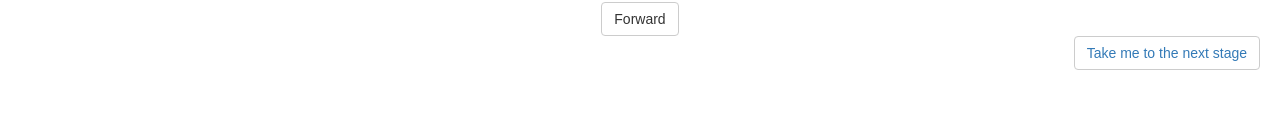
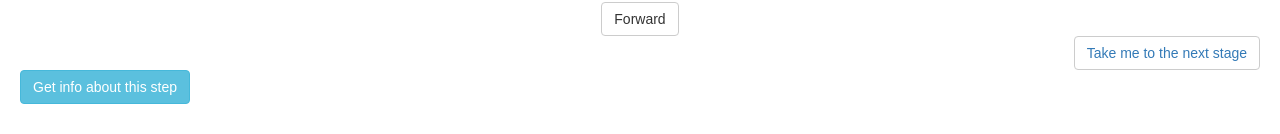
Before and after one commit to SusannaRiccardi/productive-failure-platform, a React (Create React App) app in the folder productive-failure-platform/: page /productive-failure/1/generation-one in a window 1280 px wide. Both pictures are taken after a click on the button "Gotcha". Shown: the part 663-797 px from the top of the page. Built offline with nearby package versions, Linux system fonts and the light colour scheme; no server answers.

Commit message:
Added button to open info modal

```diff
--- a/productive-failure-platform/src/components/generation-one/GenerationOneContainer.js
+++ b/productive-failure-platform/src/components/generation-one/GenerationOneContainer.js
@@ -73,6 +73,8 @@ export default class GenerationOneContainer extends Component {
                 <GenerationOneSolutions
                     patterns={this.state.patterns}
                 />
+
+                {!this.state.showModal && <Button bsStyle="info" onClick={this.handleOpenCloseModal}>Get info about this step</Button>}
             </div>
         );
     }
```
